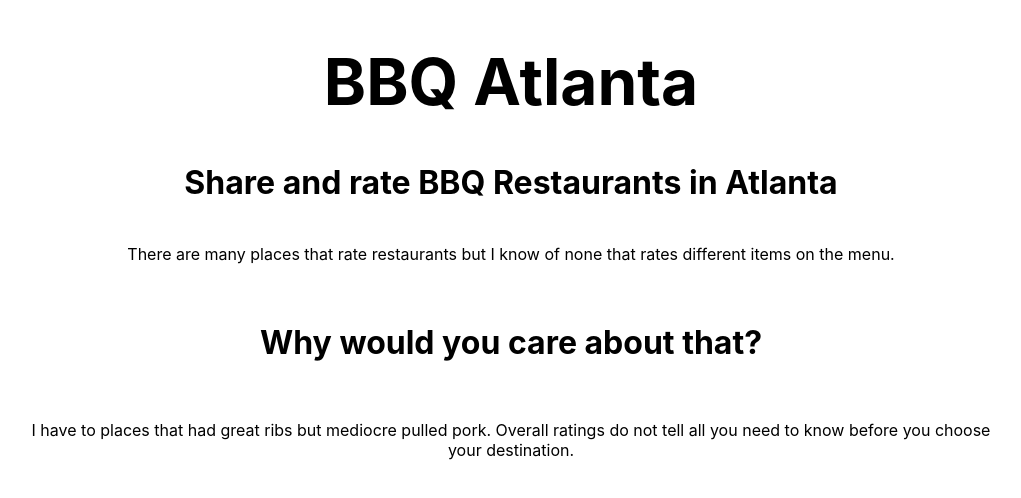
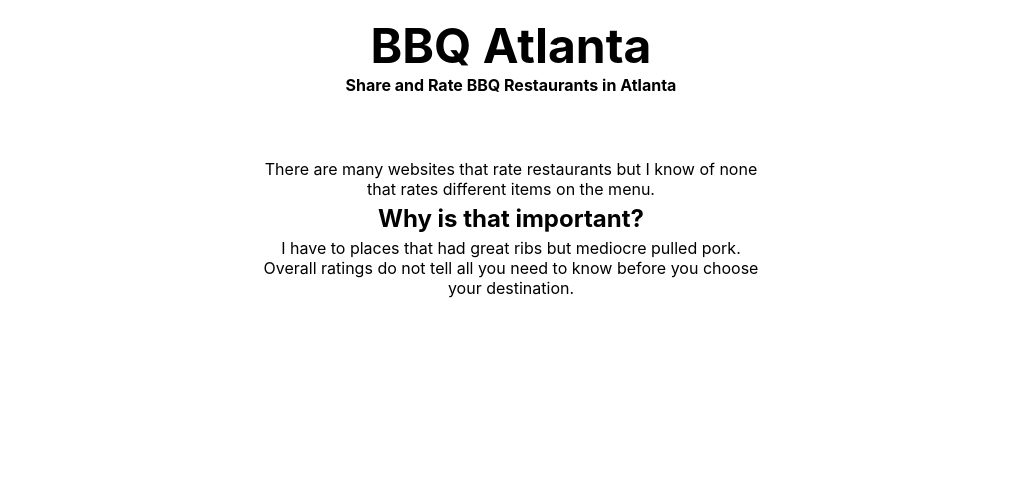
Before and after one commit to chuckderosier/bbq-atlanta, a React (Create React App) app in the folder client/: page / in a window 1280 px wide. Shown: the top 498 px of the page, without its empty margins (129-1150 px from the left). Built offline with nearby package versions, Linux system fonts and the light colour scheme.

Commit message:
more content and style to home page

```diff
--- a/client/src/Styles/TextStyles.js
+++ b/client/src/Styles/TextStyles.js
@@ -2,26 +2,32 @@ import styled from 'styled-components'
 
 export const Title = styled.div`
         text-align: center;
+        margin: 1em auto 4em auto;
         h1 {
-            font-size: 4em;
+            font-size: 3em;
+            margin: 0 auto;
         }
         h2 {
-            font-size: 2em;
+            font-size: 1em;
+            width: 40%;
+            margin: 0 auto;
         }
 `
 
 export const Description = styled.div`
-    .descriptionBox {
-        display: flex;
-        flex-direction: column;
-        justify-self: center;
-        width: 75%;
         text-align: center;
+        .descriptionBox {
+            display: flex;
+            flex-direction: column;
+            align-items: center;
+        }
         h4 {
-            font-size: 2em;
+            font-size: 1.5em;
+            margin: .2em auto;
         }
         p {
             font-size: 1em;
+            width: 40%;
+            margin: 0 auto;
         }
-    }
 `
--- a/client/src/components/HomePage.js
+++ b/client/src/components/HomePage.js
@@ -1,4 +1,5 @@
 import React, { Component } from 'react'
+import styled from 'styled-components'
 import { Title, Description } from '../Styles/TextStyles'
 
 class HomePage extends Component {
@@ -7,12 +8,12 @@ class HomePage extends Component {
             <div>
                 <Title>
                     <h1>BBQ Atlanta</h1>
-                    <h2>Share and rate BBQ Restaurants in Atlanta</h2>
+                    <h2>Share and Rate BBQ Restaurants in Atlanta</h2>
                 </Title>
                 <Description>
                     <div className="descriptionBox">
-                        <p>There are many places that rate restaurants but I know of none that rates different items on the menu.</p>
-                        <h4>Why would you care about that?</h4>
+                        <p>There are many websites that rate restaurants but I know of none that rates different items on the menu.</p>
+                        <h4>Why is that important?</h4>
                         <p>I have to places that had great ribs but mediocre pulled pork. Overall ratings do not tell all you need to know before you choose your destination.</p>
                     </div>
                 </Description>
```
